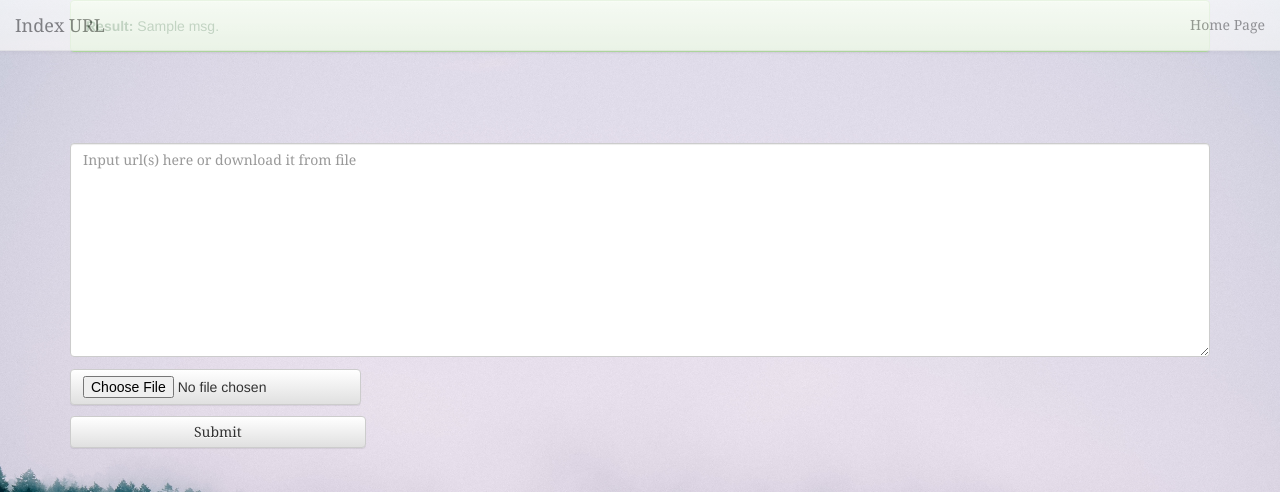
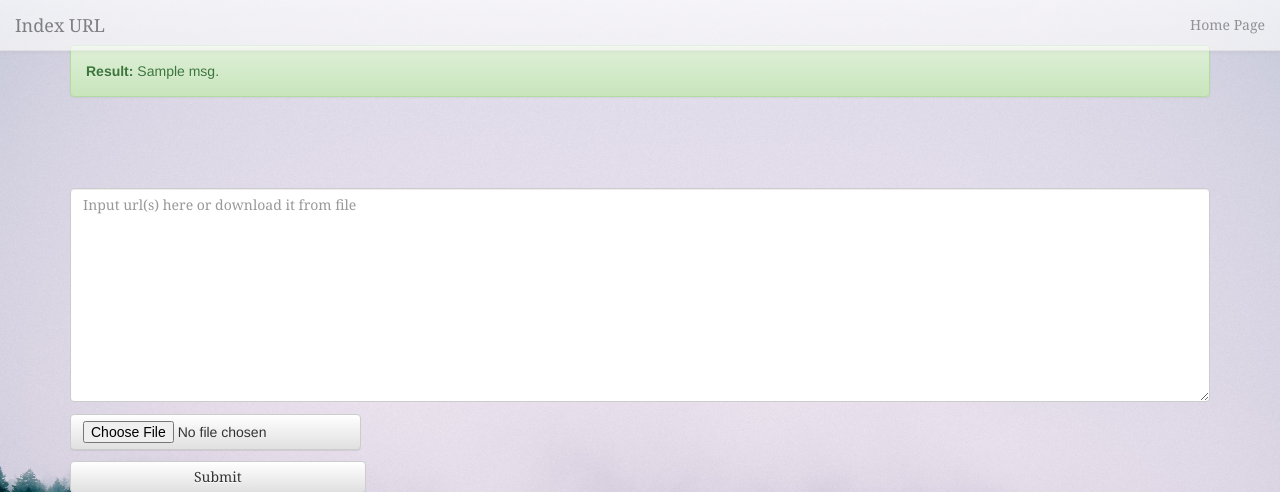
Before and after one commit to kibach/saera_web, a Django app: template searchres/templates/searchres/indexing_url.html in a window 1280 px wide. Shown: the top 492 px of the page. Run offline with Django 3.2, Linux system fonts and the light colour scheme; the template is opened without the code that fills it: most values are stand-ins (such as "Sample title", 1, 10 or a date in 2020); some libraries are stand-ins or nearby versions.

Commit message:
Some css

```diff
--- a/searchres/static/css/indexing_url.css
+++ b/searchres/static/css/indexing_url.css
@@ -26,3 +26,7 @@ body{
     filter: alpha(Opacity=70);
     font-family: georgia;
 }
+
+.alert {
+    margin-top: 45px;
+}
```
